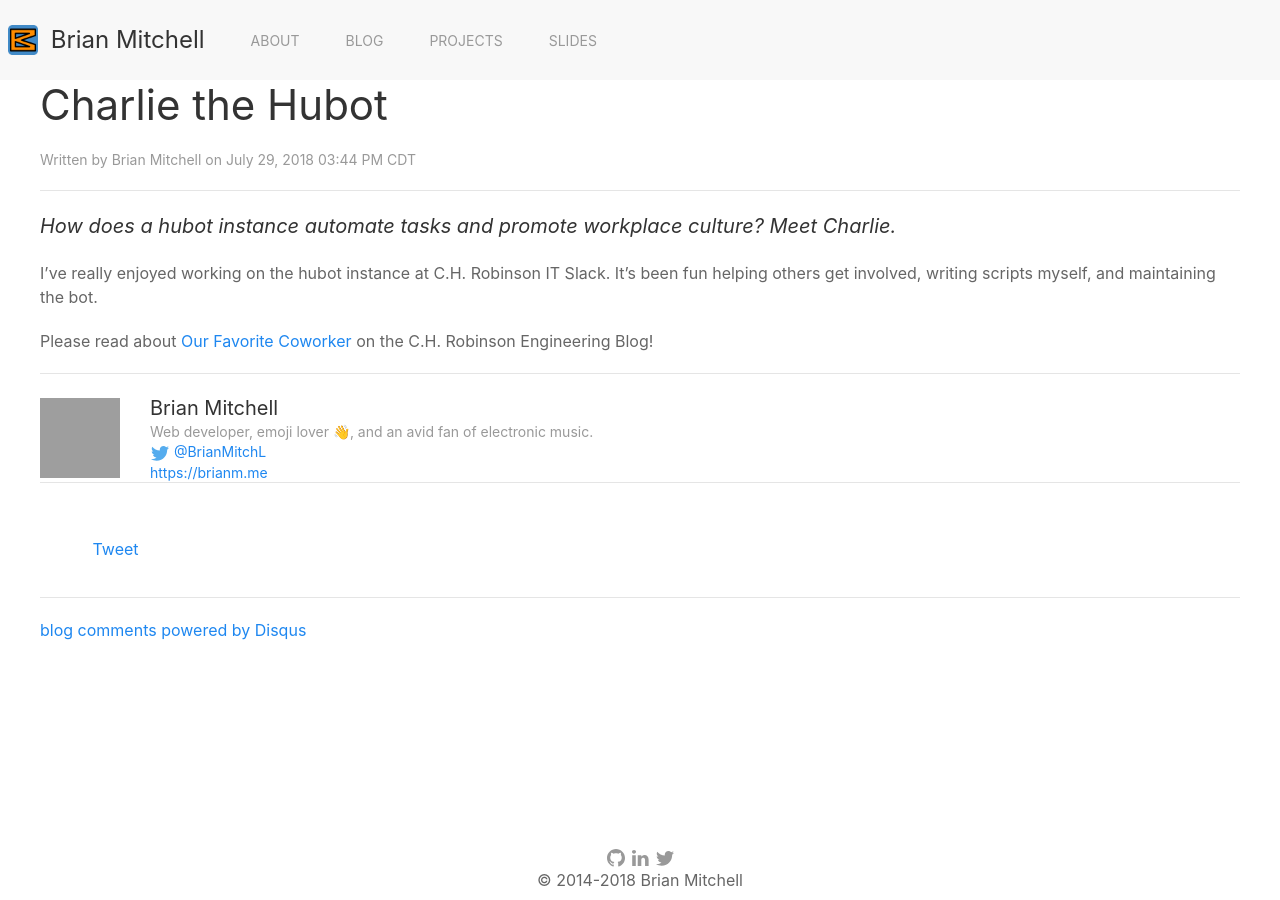
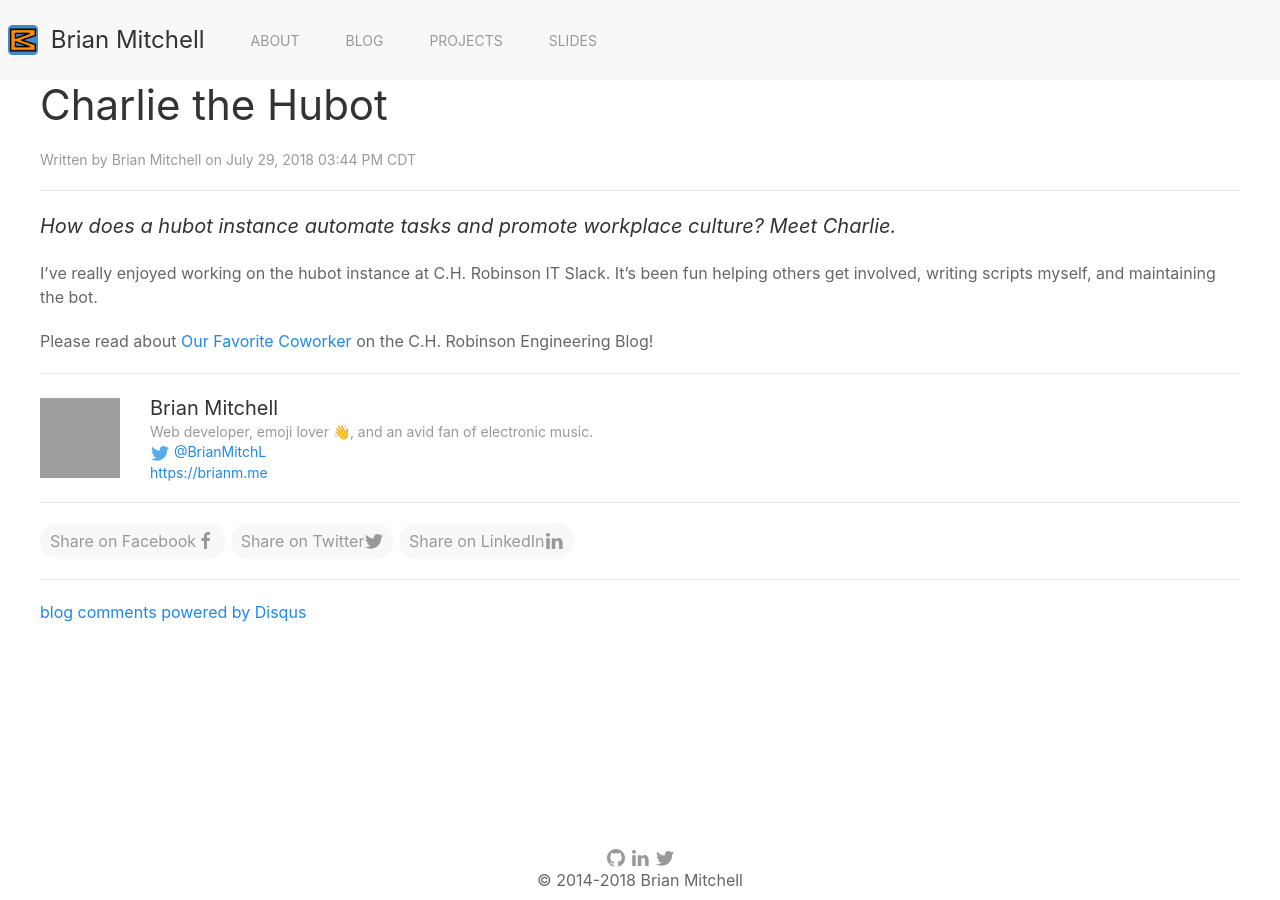
Before and after one commit to BrianMitchL/brianm.me, a Jekyll site: the page built from _posts/2018-07-29-charlie-the-hubot.md, in a window 1280 px wide. Built offline with Jekyll 4.4.1, drawn with Linux system fonts in a browser that asks for light colours; nearby versions of some CDN libraries; emoji names are drawn with the system emoji font; comment, search, counter and statistics services are not loaded; grey boxes are pictures that could not be loaded.

Commit message:
Remove JavaScript sharing buttons

```diff
--- a/_layouts/post.html
+++ b/_layouts/post.html
@@ -7,7 +7,9 @@
 <main class="uk-container" role="main">
     <article class="uk-article" itemscope itemtype="https://schema.org/Article">
         <h1 class="uk-article-title">{{ page.title }}</h1>
-        <p class="uk-article-meta">Written by <span itemprop="author">{{ author.name }}</span> on <time>{{ page.date | date: "%B %-d, %Y %I:%M %p %Z" }}</time></p>
+        <p class="uk-article-meta">Written by <span itemprop="author">{{ author.name }}</span> on
+            <time>{{ page.date | date: "%B %-d, %Y %I:%M %p %Z" }}</time>
+        </p>
         <hr>
         <div itemprop="articleBody">
             {{ content }}
@@ -16,87 +18,63 @@
         <section class="uk-comment">
             <header class="uk-comment-header uk-grid-medium uk-flex-middle" uk-grid>
                 <div class="uk-width-auto">
-                    <img class="uk-comment-avatar" src="https://1.gravatar.com/avatar/{{ author.gravatar }}?s=240" height="80" width="80" alt="Profile photo" itemprop="image">
+                    <img class="uk-comment-avatar" src="https://1.gravatar.com/avatar/{{ author.gravatar }}?s=240"
+                         height="80" width="80" alt="Profile photo" itemprop="image">
                 </div>
                 <address class="uk-width-expand">
                     <h4 class="uk-comment-title uk-margin-remove" itemprop="author">{{ author.name }}</h4>
                     <div class="uk-comment-meta">{{ author.bio }}</div>
-                    <div class="uk-comment-meta"><span uk-icon="icon: twitter" style="color:#55ACEE;" aria-hidden="true"></span> <a href="https://twitter.com/{{ author.twitter }}" title="@{{ author.twitter }} on Twitter">@{{ author.twitter }}</a></div>
-                    <div class="uk-comment-meta"><a href="{{ author.web }}" title="{{ author.web }}">{{ author.web }}</a></div>
+                    <div class="uk-comment-meta"><span uk-icon="icon: twitter" style="color:#55ACEE;"
+                                                       aria-hidden="true"></span> <a
+                            href="https://twitter.com/{{ author.twitter }}" title="@{{ author.twitter }} on Twitter">@{{
+                        author.twitter }}</a></div>
+                    <div class="uk-comment-meta"><a href="{{ author.web }}" title="{{ author.web }}">{{ author.web
+                        }}</a></div>
                 </address>
             </header>
         </section>
     </article>
-    {% if jekyll.environment == 'production' %}
-    <div id="shareButtons">
-        <hr>
-        <ul class="list-inline">
-            <li>
-                <!--facebook-->
-                <div class="fb-share-button" data-href="{{ site.url }}{{ page.url }}" data-type="button_count"></div>
-            </li>
-            <li>
-                <!--twitter-->
-                <a href="https://twitter.com/share" class="twitter-share-button" data-url="{{ site.url }}{{ page.url }}" data-text="{{ page.title }}" data-via="{{ site.twitter.username }}">Tweet</a>
-                <script>!function(d,s,id){var js,fjs=d.getElementsByTagName(s)[0],p=/^http:/.test(d.location)?'http':'https';if(!d.getElementById(id)){js=d.createElement(s);js.id=id;js.src=p+'://platform.twitter.com/widgets.js';fjs.parentNode.insertBefore(js,fjs);}}(document, 'script', 'twitter-wjs');</script>
-            </li>
-            <li>
-                <!--google+-->
-                <div class="g-plusone" data-size="medium"></div>
-                <script type="text/javascript">
-                    (function() {
-                        var po = document.createElement('script'); po.type = 'text/javascript'; po.async = true;
-                        po.src = 'https://apis.google.com/js/platform.js';
-                        var s = document.getElementsByTagName('script')[0]; s.parentNode.insertBefore(po, s);
-                    })();
-                </script>
-            </li>
-            <li>
-                <!--reddit-->
-                <script type="text/javascript">
-                    reddit_url = "{{ site.url }}{{ page.url }}";
-                    reddit_title = "{{ page.title }}";
-                </script>
-                <script type="text/javascript" src="//www.reddit.com/static/button/button1.js"></script>
-            </li>
-        </ul>
-        <hr>
+    <hr>
+    <div class="share-page" uk-margin>
+        <a class="uk-icon-button"
+           href="https://www.facebook.com/sharer/sharer.php?u={{ page.url | replace:'index.html','' | prepend: site.url | prepend: site.baseurl }}"
+           target="_blank" uk-icon="facebook">Share on Facebook</a>
+        <a class="uk-icon-button"
+           href="https://twitter.com/intent/tweet?text={{ page.title | escape | replace:' ','%20' }}&amp;url={{ page.url | replace:'index.html','' | prepend: site.url | prepend: site.baseurl }}&amp;via={{ site.twitter.username }}"
+           target="_blank" uk-icon="twitter">Share on Twitter</a>
+        <a class="uk-icon-button"
+           href="https://www.linkedin.com/shareArticle?mini=true&amp;url={{ page.url | replace:'index.html','' | prepend: site.url | prepend: site.baseurl }}&amp;title={{ page.title | escape | replace:' ','%20' }}&amp;source=Brian%20Mitchell%27s%20Blog"
+           target="_blank" uk-icon="linkedin">Share on LinkedIn</a>
     </div>
 
+    {% if jekyll.environment == 'production' %}
+    <hr>
     <div id="disqus_thread"></div>
     <script type="text/javascript">
         var disqus_shortname = '{{ site.comments.disqus.shortname }}';
         var disqus_identifier = '{{ page.id }}';
-        var disqus_url = '{{ site.url }}{{ page.url }}';
-        (function() {
-            var dsq = document.createElement('script'); dsq.type = 'text/javascript'; dsq.async = true;
+        var disqus_url = '{{ site.url }}{{ site.baseurl }}{{ page.url }}';
+        (function () {
+            var dsq = document.createElement('script');
+            dsq.type = 'text/javascript';
+            dsq.async = true;
             dsq.src = '//' + disqus_shortname + '.disqus.com/embed.js';
             (document.getElementsByTagName('head')[0] || document.getElementsByTagName('body')[0]).appendChild(dsq);
         })();
     </script>
-    <noscript>Please enable JavaScript to view the <a href="http://disqus.com/?ref_noscript">comments powered by Disqus.</a></noscript>
-    <a href="http://disqus.com" class="dsq-brlink">blog comments powered by <span class="logo-disqus">Disqus</span></a>
+    <noscript>Please enable JavaScript to view the <a href="https://disqus.com/?ref_noscript">comments powered by
+        Disqus.</a></noscript>
+    <a href="https://disqus.com" class="dsq-brlink">blog comments powered by <span class="logo-disqus">Disqus</span></a>
     {% endif %}
 </main>
-
-{% if jekyll.environment == 'production' %}
-<div id="fb-root"></div>
-<script>(function(d, s, id) {
-    var js, fjs = d.getElementsByTagName(s)[0];
-    if (d.getElementById(id)) return;
-    js = d.createElement(s); js.id = id;
-    js.src = "//connect.facebook.net/en_US/all.js#xfbml=1";
-    fjs.parentNode.insertBefore(js, fjs);
-}(document, 'script', 'facebook-jssdk'));</script>
-{% endif %}
 
 <script>
     // https://github.com/jekyll/jekyll/blob/7f578b5dd88653583bdf3ad5ff703a6ee5d91b95/site/_includes/anchor_links.html
     var anchorForId = function (id) {
         var anchor = document.createElement("a");
         anchor.className = "header-link";
-        anchor.href      = "#" + id;
-        anchor.innerHTML = "<span class=\"sr-only\">Permalink</span><span uk-icon=\"icon: link\"></span>";
+        anchor.href = "#" + id;
+        anchor.innerHTML = "<span class=\"sr-only\">Permalink</span><span uk-icon=\"link\"></span>";
         anchor.title = "Permalink";
         return anchor;
     };
--- a/assets/css/_sass/_global.scss
+++ b/assets/css/_sass/_global.scss
@@ -47,7 +47,6 @@
 
 .list-inline li {
   display: inline-block;
-  margin: 1em;
 }
 
 .uk-card-media-top {
--- a/assets/css/_sass/_post.scss
+++ b/assets/css/_sass/_post.scss
@@ -1,11 +1,12 @@
-#shareButtons ul {
-  list-style-type: none;
-  padding: 0;
-  margin: 0 !important;
+.uk-comment-header {
+  margin-bottom: 0;
+}
 
-  li > * {
-    height: 20px;
-    vertical-align: top !important;
+.share-page {
+  a {
+    padding-left: 10px;
+    padding-right: 10px;
+    width: auto;
   }
 }
 
```
